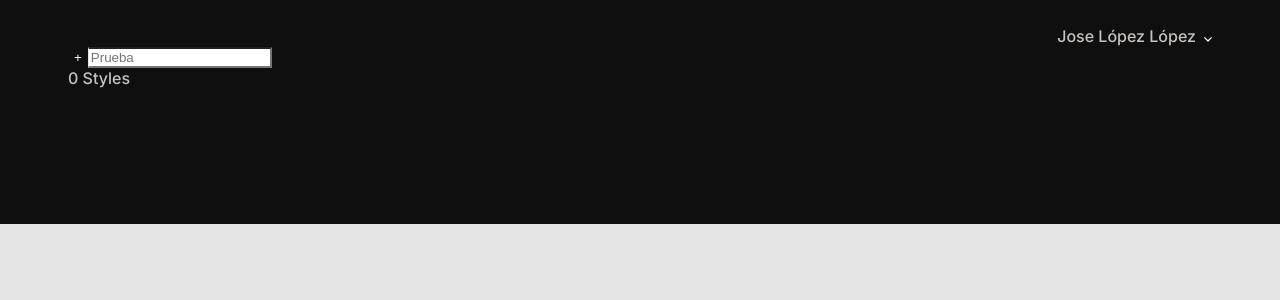
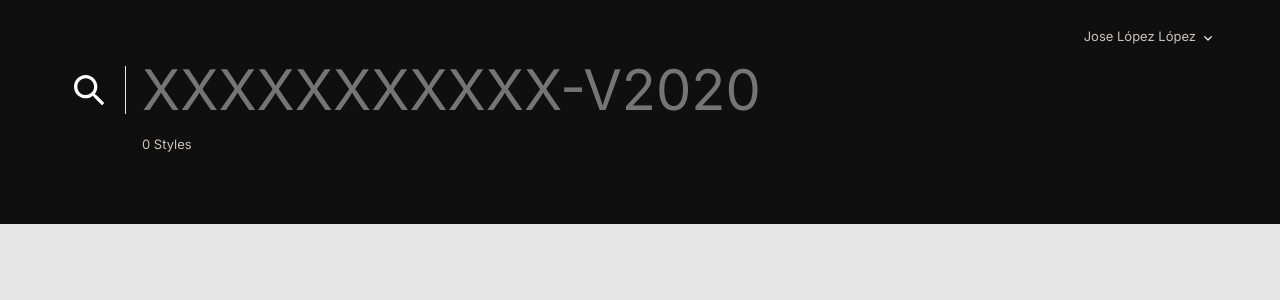
Before and after one commit to Alienah/style-catalog, a React (Create React App) app: page / in a window 1280 px wide. Shown: the top 300 px of the page. Built offline with nearby package versions, Linux system fonts and the light colour scheme.

Commit message:
Add header and search bar styles and global style variables

```diff
--- a/public/index.html
+++ b/public/index.html
@@ -2,7 +2,7 @@
 <html lang="en">
   <head>
     <meta charset="utf-8" />
-    <link href="https://fonts.googleapis.com/css2?family=Inter:wght@400;500&display=swap" rel="stylesheet">
+    <link href="https://fonts.googleapis.com/css2?family=Inter:wght@400;500&family=Roboto:wght@500&display=swap" rel="stylesheet">
     <link rel="icon" href="%PUBLIC_URL%/favicon.ico" />
     <meta name="viewport" content="width=device-width, initial-scale=1" />
     <meta name="theme-color" content="#000000" />
--- a/src/components/Header/index.js
+++ b/src/components/Header/index.js
@@ -8,7 +8,7 @@ export const HeaderComponent = ({styles}) => {
   <HeaderStyle>
     <UserContainer>
       <UserSpan>Jose López López</UserSpan>
-      <img src={ArrowDown} className="App-logo" alt="logo" />
+      <img src={ArrowDown} alt="arrow-down" />
     </UserContainer>
     <SearchBar data-testid="search-bar" />
     <TotalSpan data-testid="styles-total">{styles.length} Styles</TotalSpan>
--- a/src/components/Header/styles.js
+++ b/src/components/Header/styles.js
@@ -1,7 +1,11 @@
 import styled from 'styled-components';
+import { XSRegular } from '../../styles/Fonts';
+import { searchButtonWidth } from '../SearchBar/styles';
 
 export const HeaderStyle = styled.header`
+  ${XSRegular}
   background: var(--blackberry-dark);
+  color: var(--coconut-color);
   min-height: 100px;
   display: flex;
   flex-direction: column;
@@ -13,18 +17,14 @@ export const HeaderStyle = styled.header`
 `;
 
 export const UserContainer = styled.div`
-  color: var(--coconut-color);
-  @media (min-width: 768px) {
-    align-self: flex-end;
-  }
+  margin-bottom: 8px;
+  align-self: flex-end;
 `;
 
 export const UserSpan = styled.span`
-  @media (min-width: 768px) {
-    margin-right: 8px;
-  }
+  margin-right: 8px;
 `;
 
 export const TotalSpan = styled.span`
-  color: var(--coconut-color);
+  padding: 8px 0px 0px ${searchButtonWidth(32)};;
 `;
--- a/src/components/SearchBar/index.js
+++ b/src/components/SearchBar/index.js
@@ -1,11 +1,12 @@
 import React from 'react';
-import { Form, Input, Button } from './styles';
+import { Form, Image, Input, Button } from './styles';
+import searchIcon from '../../assets/images/search.svg'
 
 export const SearchBarComponent = ({onChange, onSubmit, searchValue}) => {
   return (
     <Form data-testid="form" onSubmit={onSubmit}>
-      <Button>+</Button>
-      <Input data-testid="input" onChange={onChange} placeholder="Prueba" value={searchValue} />
+      <Button><Image src={searchIcon} alt="search icon" /></Button>
+      <Input data-testid="input" onChange={onChange} placeholder="XXXXXXXXXXX-V2020" value={searchValue} />
     </Form>
   );
 };
--- a/src/components/SearchBar/styles.js
+++ b/src/components/SearchBar/styles.js
@@ -1,14 +1,43 @@
-import styled from 'styled-components';
+import styled, { css } from 'styled-components';
+import { XL, XXL } from '../../styles/Fonts';
 
 export const Form = styled.form`
+  display: flex;
+  align-items: center;
   color: var(--white-color);
 `;
 
-export const Input = styled.input`
-  border-left: 1px solid var(--mid-gray);
-
+export const Image = styled.img`
+  min-height: 30px;
 `;
 
+export const Input = styled.input`
+  ${XL}
+  background: transparent;
+  border: none;
+  padding: 0 16px;
+  color: var(--white-color);
+  @media (min-width: 768px) {
+    ${XXL}
+  }
+`;
+
+export const searchButtonWidth = (paddingRight) => {
+  const buttonWidth = 42;
+  return css`${buttonWidth + paddingRight}px`;
+}
+
+const paddingRight = 16;
 export const Button = styled.button`
+
+  height: 48px;
+  padding-right: ${paddingRight}px;
+  border-right: 1px solid var(--mid-gray);
   color: var(--white-color);
+  display: flex;
+  align-items: center;
+  width: ${searchButtonWidth(paddingRight)};
+  @media (min-width: 768px) {
+    ${XXL}
+  }
 `;
--- /dev/null
+++ b/src/styles/Fonts.js
@@ -0,0 +1,51 @@
+import { css } from 'styled-components';
+
+
+export const XXL = css`
+  font-family: 'Inter', sans-serif;
+  font-size: 56px;
+  font-style: normal;
+  font-weight: 400;
+  line-height: 72px;
+  letter-spacing: 0em;
+  `
+export const XL = css`
+  font-family: 'Inter', sans-serif;
+  font-size: 32px;
+  font-style: normal;
+  font-weight: 400;
+  line-height: 40px;
+  letter-spacing: 0em;
+`
+export const MMedium = css`
+  font-family: 'Inter', sans-serif;
+  font-size: 18px;
+  font-style: normal;
+  font-weight: 500;
+  line-height: 24px;
+  letter-spacing: 0em;
+`
+export const labelMMedium = css`
+  font-family: 'Roboto', sans-serif;
+  font-size: 10px;
+  font-style: normal;
+  font-weight: 500;
+  line-height: 12px;
+  letter-spacing: 0.05em;
+`
+export const XSRegular = css`
+  font-family: 'Inter', sans-serif;
+  font-size: 13px;
+  font-style: normal;
+  font-weight: 400;
+  line-height: 20px;
+  letter-spacing: 0em;
+`
+export const XXSMedium = css`
+  font-family: 'Inter', sans-serif;
+  font-size: 11px;
+  font-style: normal;
+  font-weight: 500;
+  line-height: 16px;
+  letter-spacing: 0em;
+`
--- a/src/styles/GlobalStyles.js
+++ b/src/styles/GlobalStyles.js
@@ -1,22 +1,13 @@
 import { createGlobalStyle } from 'styled-components';
+import { variables } from './Variables';
 
 export const GlobalStyle = createGlobalStyle`
-  /* variables */
-  :root{
-    --blackberry-dark: #100F0F;
-    --blackberry-light: #ADA8A4;
-    --light-color: #E5E5E5;
-    --mid-gray: #E7E5E4;
-    --white-color: #fff;
-    --coconut-color: #C5C2BF;
-    --brown-color: #E9BF96;
-    --blueberry-color: #0A66C2;
-  }
+  ${variables}
 
   /* Reset styles */
   html {
     box-sizing: border-box;
-    font-family: Inter, 'Open Sans', 'Helvetica Neue', sans-serif;
+    font-family: 'Inter', 'Open Sans', 'Helvetica Neue', sans-serif;
     font-style: normal;
     font-weight: 500;
   }
--- /dev/null
+++ b/src/styles/Variables.js
@@ -0,0 +1,15 @@
+import { css } from 'styled-components';
+
+
+export const variables = css`
+  :root{
+    --blackberry-dark: #100F0F;
+    --blackberry-light: #ADA8A4;
+    --light-color: #E5E5E5;
+    --mid-gray: #E7E5E4;
+    --white-color: #fff;
+    --coconut-color: #C5C2BF;
+    --brown-color: #E9BF96;
+    --blueberry-color: #0A66C2;
+  }
+`
```
Also changed, not shown: src/assets/images/search.svg (added).
